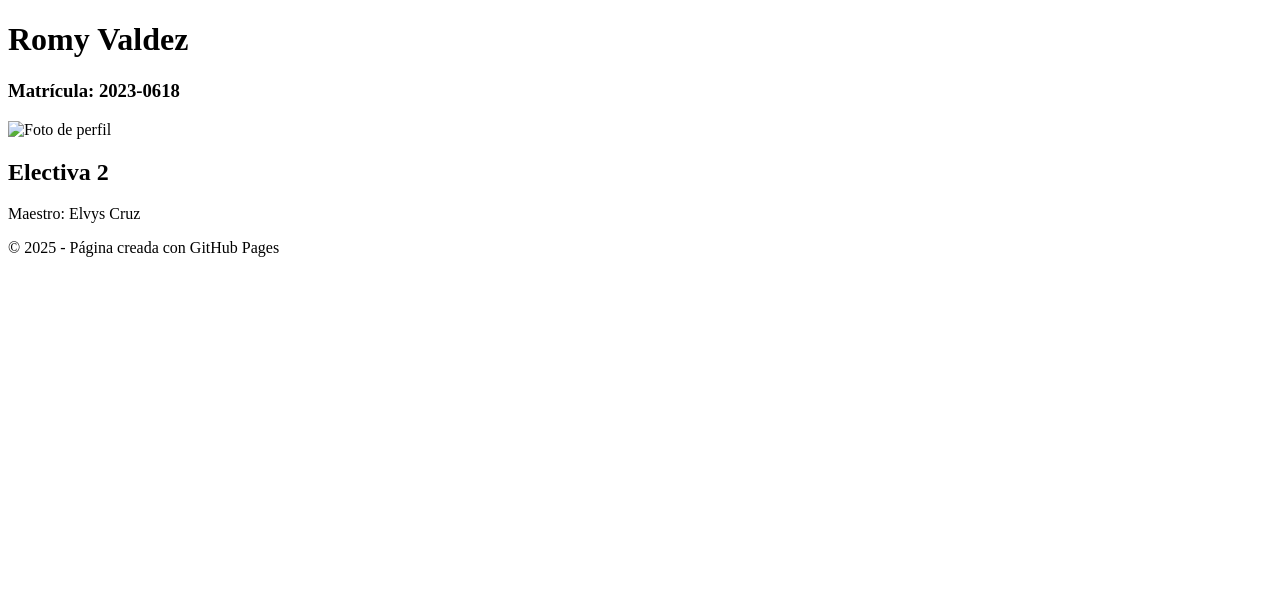
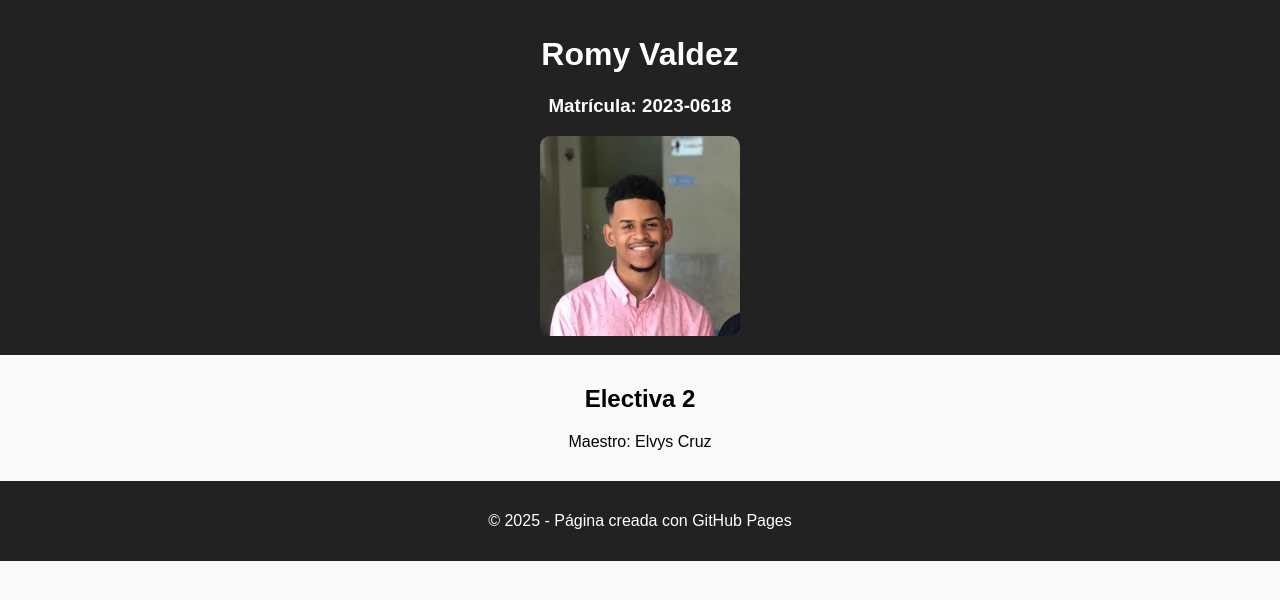
Before and after one commit to RomyVSoto/romyvaldez.github.io, a plain HTML site: page index.html in a window 1280 px wide. Drawn offline with Linux system fonts and the light colour scheme.

Commit message:
Update index.html

```diff
--- a/index.html
+++ b/index.html
@@ -3,14 +3,14 @@
 <head>
   <meta charset="UTF-8">
   <title>Mi Página GitHub</title>
-  <link href="./style.css">
+  <link rel="stylesheet" href="style.css">
 </head>
 <body>
 
   <header>
     <h1>Romy Valdez</h1>
     <h3>Matrícula: 2023-0618</h3>
-    <img src="./profile-picture.png" alt="Foto de perfil">
+    <img src="./profile-picture.jpg" alt="Foto de perfil">
   </header>
 
   <section>
```
